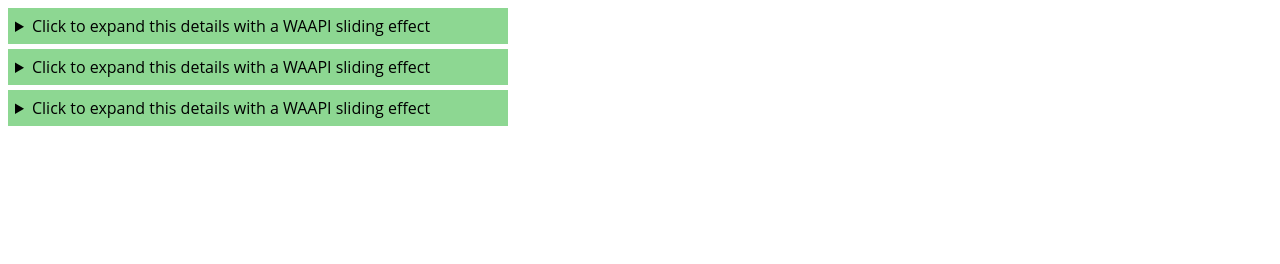
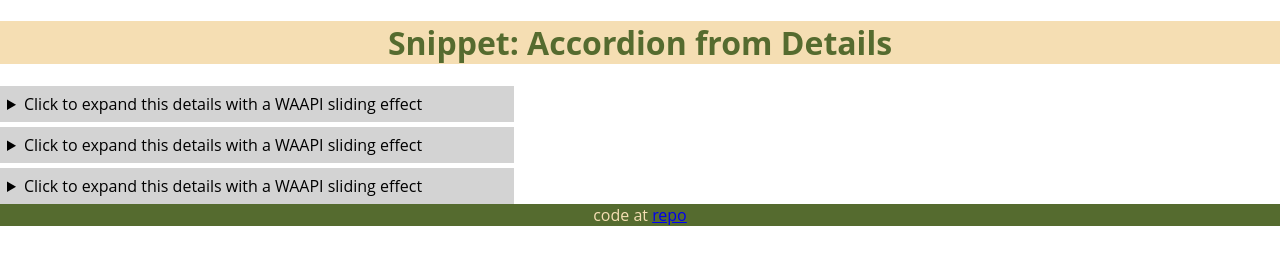
Before and after one commit to madrigal415/snippet-accordion-from-details, a plain HTML site: page index.html in a window 1280 px wide. Drawn offline with Linux system fonts and the light colour scheme.

Commit message:
working accordion, rough still

```diff
--- a/index.html
+++ b/index.html
@@ -5,7 +5,8 @@
 <head>
     <meta charset="utf-8" name="viewport" content="width=device-width, initial-scale=1.0">
 
-    <title>TITLE</title>
+    <title>Snippet: Accordion from HTML Details Tag
+    </title>
     <link rel="stylesheet" href="styles.css">
     <link rel="shortcut icon" href="#">
 
@@ -13,6 +14,9 @@
 </head>
 
 <body>
+    <header>
+        <h1>Snippet: Accordion from Details</h1>
+    </header>
     <details>
         <summary>Click to expand this details with a WAAPI sliding effect</summary>
         <div class="content">
@@ -61,7 +65,9 @@
             </p>
         </div>
     </details>
-
+    <footer>
+        <p>code at <a href="https://github.com/madrigal415/snippet-accordion-from-details/settings">repo</a></p>
+    </footer>
     <script src="./script.js"></script>
 
 </body>
--- a/styles.css
+++ b/styles.css
@@ -1,22 +1,44 @@
 body {
     background: white;
     font-family: 'Open Sans', sans-serif;
+    margin:0;
   }
+
+header {
+      background-color: wheat;
+      color:darkolivegreen;
+      width:100vw;
+}
+
+h1 {
+    text-align:center;
+}
+
+/* .container {
+    display:grid;
+    padding: 10px;
+    margin: 10px auto;
+    max-width: 600px;
+    justify-self:center;
+} */
+
 summary {
-    background: #8dd792;
+    max-width:500px;
+    background: lightgrey;
     padding: 5px;
     border: 2px solid transparent;
     outline: none;
 }
-summary &:focus {
+
+summary:focus {
   border-color: black;
 }
 
 details {
-    max-width: 500px;
     box-sizing: border-box;
     margin-top: 5px;
 }
+
 .content {
   border-top: none;
   padding: 10px;
@@ -29,7 +51,7 @@
   padding-bottom: 10px;
 }
 
-p  &:last-child {
+p:last-child {
   padding: 0;
 }
 
@@ -37,3 +59,10 @@
 img {
     max-width: 100%;
 }
+
+footer {
+    background-color: darkolivegreen;
+    width:100vw;
+    text-align:center;
+    color: wheat;
+}
```
Lines whose indentation alone changed are shown as unchanged.
